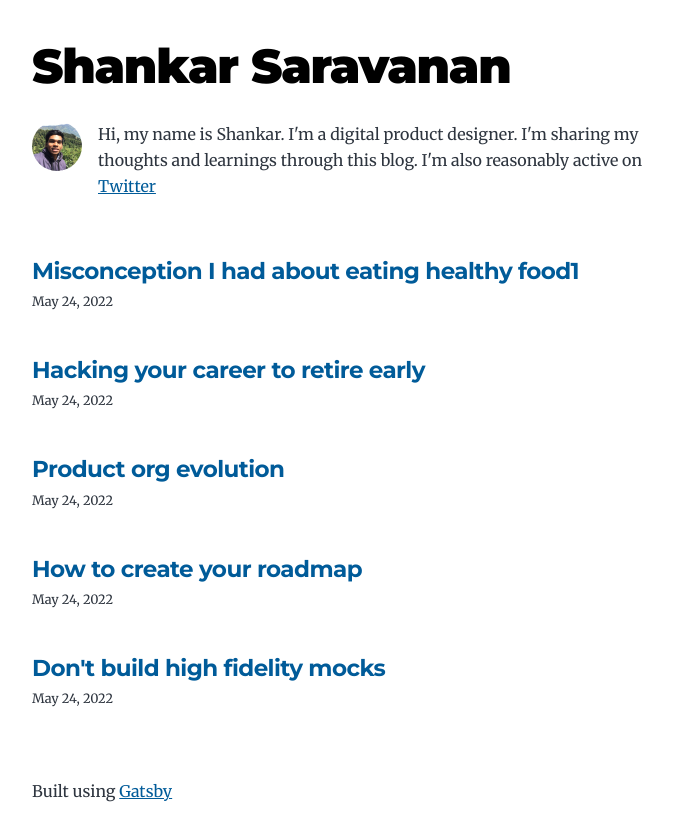
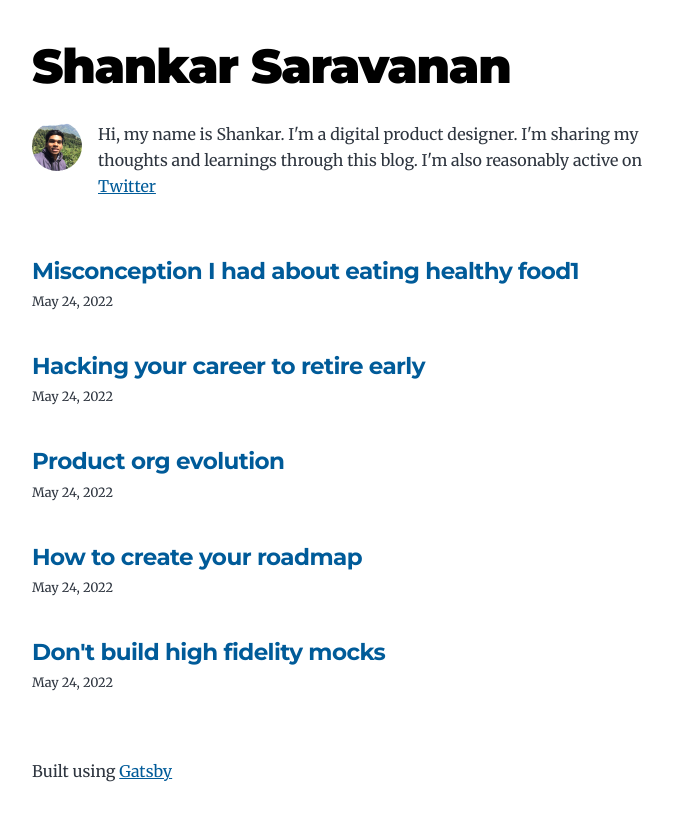
Before and after one commit to shankarsaravanan/personalblog, a Gatsby site: page / in a window 1280 px wide. Shown: the whole page, without its empty margins (292-965 px from the left). Built offline with nearby package versions, Linux system fonts and the light colour scheme; Gatsby itself is replaced by a stand-in of ours.

Commit message:
thelatest1

```diff
--- a/src/style.css
+++ b/src/style.css
@@ -181,7 +181,7 @@ ol {
 ul li,
 ol li {
   padding-left: var(--spacing-0);
-  margin-bottom: 46px;
+  margin-bottom: 42px;
 }
 
 li > p {
```
